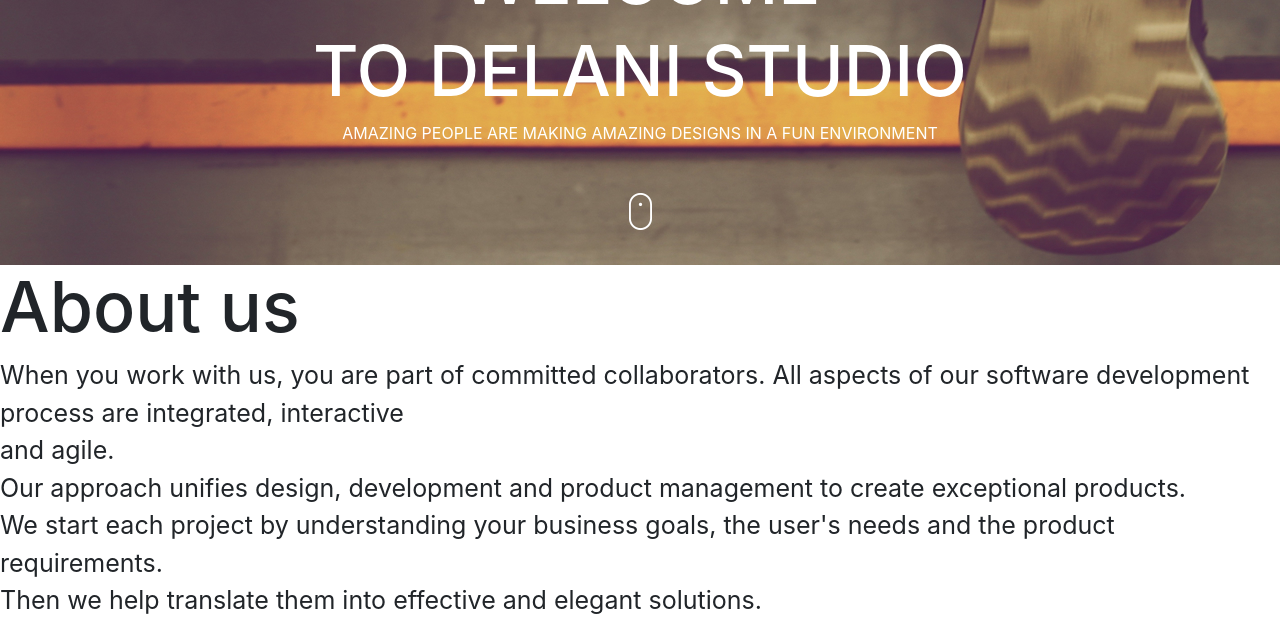
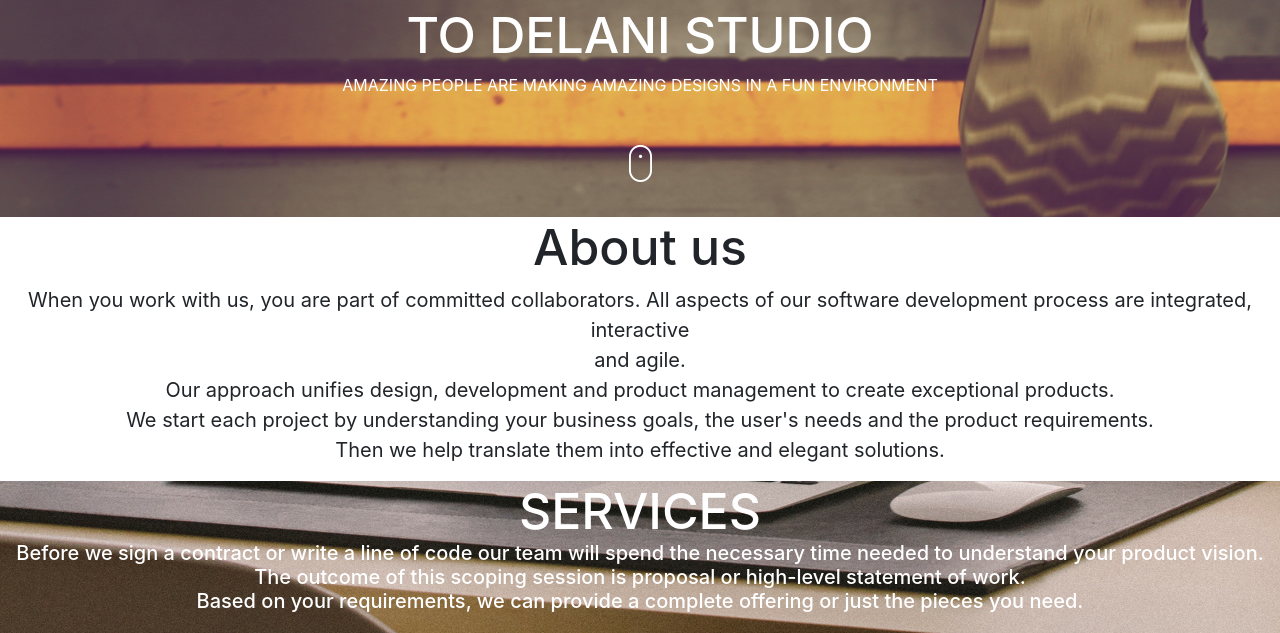
Before and after one commit to Sam-692/Delani-Studio, a plain HTML site: page index.html in a window 1280 px wide. Shown: the part 159-792 px from the top of the page. Drawn offline with nearby package versions, Linux system fonts and the light colour scheme.

Commit message:
styling dev

```diff
--- a/css/styles.css
+++ b/css/styles.css
@@ -8,22 +8,19 @@
     font-size: larger;
 }
 #about-us, #service{
-    font-size: 70px;
+    font-size: 50px;
 }
 .welcome{
-    font-size: 70px;
+    font-size: 50px;
 }
 .paragraph{
-    font-size: 25px;
+    font-size: 20px;
 }
 #services{
     background-image: url(/img/backgrounds/s_image.jpg);
     background-size: cover;
     background-position: center;
     color: white;
-}
-.pin{
-    display: none;
 }
 .contact{
     background-image: url(/img/backgrounds/c_image.jpg);
@@ -32,3 +29,9 @@
     background: transparent;
     padding-top: 20px;
 }
+#about{
+    text-align: center;
+}
+#service{
+    text-align: center;
+}
```
